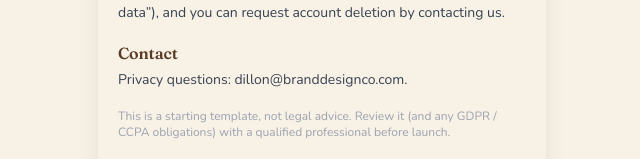
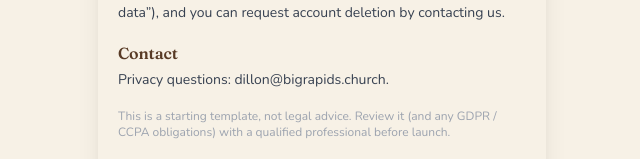
Before and after one commit to the-way-blip/gluten-free-aap, a Next.js app: page /legal/privacy in a window 1280 px wide. Shown: the part 767-926 px from the top of the page, without its empty margins (318-958 px from the left). Built offline with nearby package versions, Linux system fonts and the light colour scheme; no server answers.

Commit message:
Update contact email to dillon@bigrapids.church (Terms + Privacy)
Co-Authored-By: Claude Opus 4.8 <noreply@anthropic.com>

```diff
--- a/app/legal/privacy/page.tsx
+++ b/app/legal/privacy/page.tsx
@@ -52,7 +52,7 @@ export default function PrivacyPage() {
         </Section>
 
         <Section title="Contact">
-          Privacy questions: dillon@branddesignco.com.
+          Privacy questions: dillon@bigrapids.church.
         </Section>
 
         <p className="text-xs text-gray-400">
--- a/app/legal/terms/page.tsx
+++ b/app/legal/terms/page.tsx
@@ -57,7 +57,7 @@ export default function TermsPage() {
 
         <Section title="8. Changes & contact">
           We may update these Terms; continued use means acceptance. Questions?
-          Contact dillon@branddesignco.com.
+          Contact dillon@bigrapids.church.
         </Section>
 
         <p className="text-xs text-gray-400">
```
